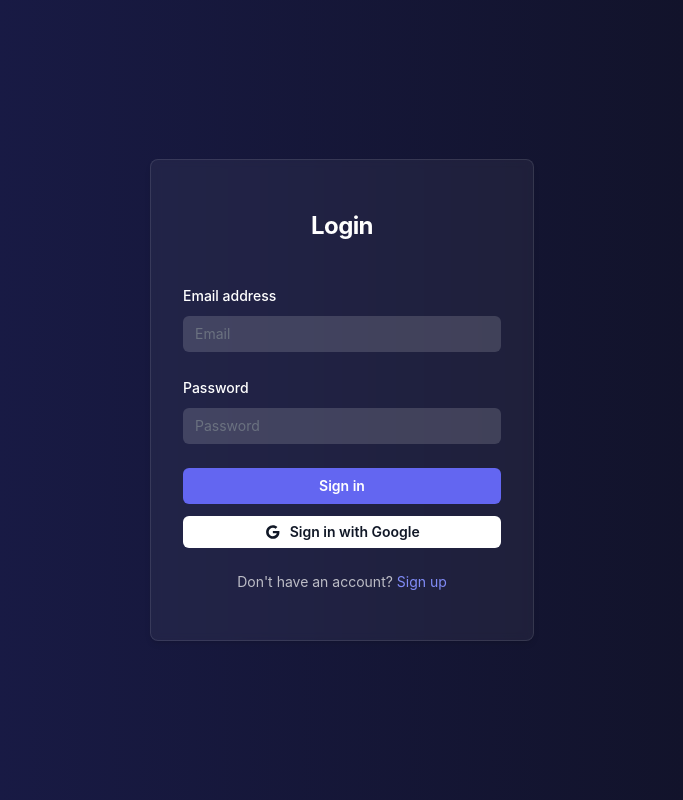
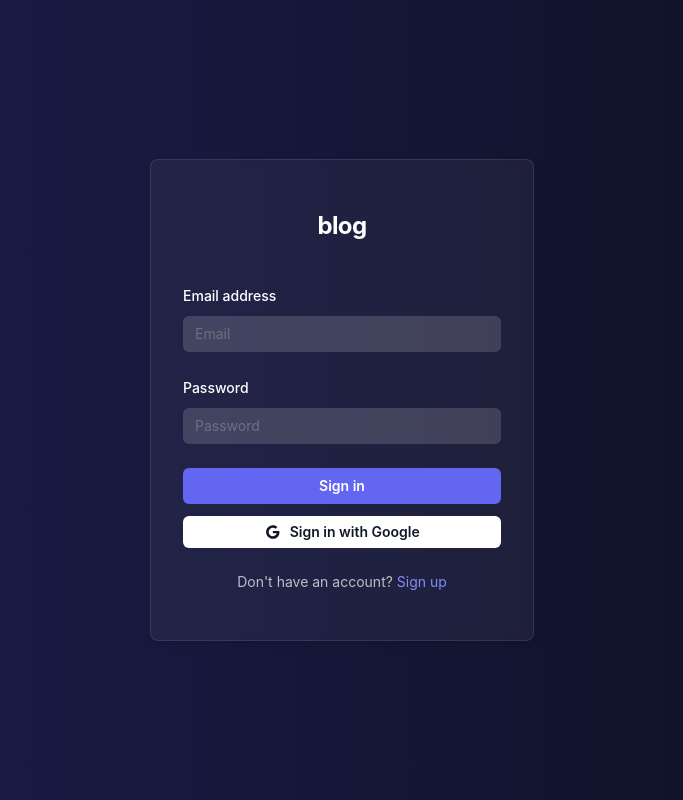
Before and after one commit to maker-123/blogs-app, a React (Create React App) app: page / in a window 1280 px wide. Shown: the whole page, without its empty margins (298-981 px from the left). Built offline with nearby package versions, Linux system fonts and the light colour scheme; no server answers.

Commit message:
redeploy

```diff
--- a/src/pages/auth/Login.tsx
+++ b/src/pages/auth/Login.tsx
@@ -39,7 +39,7 @@ const Login = () => {
       <div className="  w-96  justify-center px-6 py-12 lg:px-8 bg-white rounded-lg shadow-md bg-white/5 backdrop-blur-sm border border-white/10">
         <div className="flex flex-col items-center">
           <h2 className=" text-center text-2xl/9 font-bold tracking-tight text-white">
-            Login
+            blog
           </h2>
         </div>
 
```
